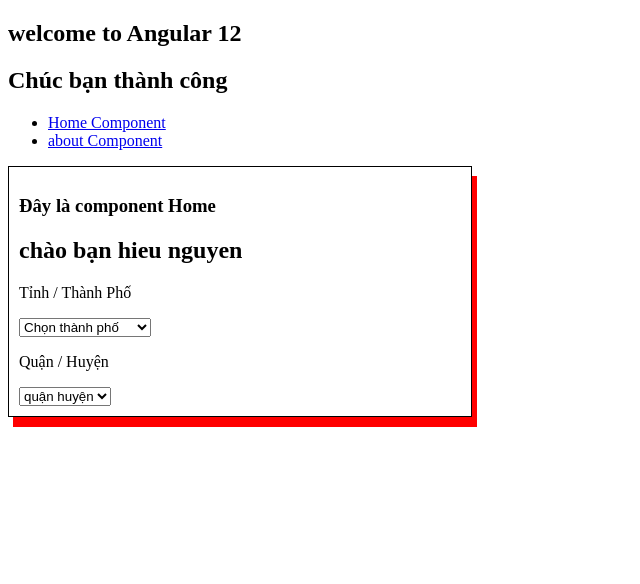
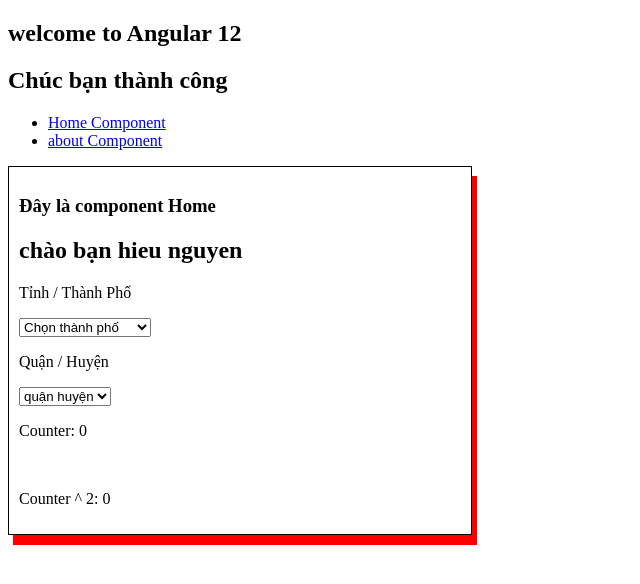
Before and after one commit to Hieu-Nguyen-Minh/angular12, an Angular app: page /home in a window 1280 px wide. Shown: the top 584 px of the page, without its empty margins (0-640 px from the left). Built offline with nearby package versions, Linux system fonts and the light colour scheme.

Commit message:
[NMH] Service Cách viết + xài Services

```diff
--- a/src/app/components/about/about.component.html
+++ b/src/app/components/about/about.component.html
@@ -14,3 +14,7 @@
     <p>please choose login name</p>
   </li>
 </ul>
+
+<p>Counter: {{ counter }}</p>
+<br />
+<p>Counter ^ 2: {{ counterBp }}</p>
--- a/src/app/components/about/about.component.ts
+++ b/src/app/components/about/about.component.ts
@@ -1,4 +1,5 @@
 import { Component, OnInit } from '@angular/core';
+import { CommonService } from 'src/app/services/common.service';
 
 @Component({
   selector: 'app-about',
@@ -9,9 +10,17 @@
   public showColor = 'green';
   public login = 'user';
 
-  constructor() {}
+  public counter = 0;
+  public counterBp = 0;
 
-  ngOnInit(): void {}
+  constructor(private commonService: CommonService) {}
+
+  ngOnInit(): void {
+    this.counter = this.commonService.getCounter();
+    this.counterBp = this.commonService.binhPhuong(this.counter);
+    this.commonService.setCounter(1);
+    // console.log(this.counter);
+  }
   changeLoginAdmin() {
     this.login = 'admin';
   }
--- a/src/app/components/home/home.component.html
+++ b/src/app/components/home/home.component.html
@@ -13,4 +13,8 @@
       {{ d }}
     </option>
   </select>
+
+  <p>Counter: {{ counter }}</p>
+  <br />
+  <p>Counter ^ 2: {{ counterBp }}</p>
 </div>
--- a/src/app/components/home/home.component.ts
+++ b/src/app/components/home/home.component.ts
@@ -1,4 +1,5 @@
 import { Component, OnInit } from '@angular/core';
+import { CommonService } from 'src/app/services/common.service';
 
 @Component({
   selector: 'app-home',
@@ -80,9 +81,17 @@
       ],
     },
   ];
-  constructor() {}
 
-  ngOnInit(): void {}
+  public counter = 0;
+  public counterBp = 0;
+
+  constructor(private commonService: CommonService) {}
+
+  ngOnInit(): void {
+    this.counter = this.commonService.getCounter();
+    this.counterBp = this.commonService.binhPhuong(this.counter);
+    this.commonService.setCounter(1);
+  }
 
   changeCity(e: any) {
     const city = e.target.value;
--- /dev/null
+++ b/src/app/services/common.service.ts
@@ -0,0 +1,24 @@
+import { Injectable } from '@angular/core';
+
+@Injectable({
+  providedIn: 'root',
+})
+export class CommonService {
+  private counter = 0;
+
+  constructor() {
+    // console.log(this.counter);
+  }
+
+  public binhPhuong(n: number): number {
+    return n * n;
+  }
+
+  public getCounter(): number {
+    return this.counter;
+  }
+
+  public setCounter(n: number): void {
+    this.counter = this.counter + n;
+  }
+}
```
Also changed, not shown: 1 other file (tests, documents, lock files or other folders).
